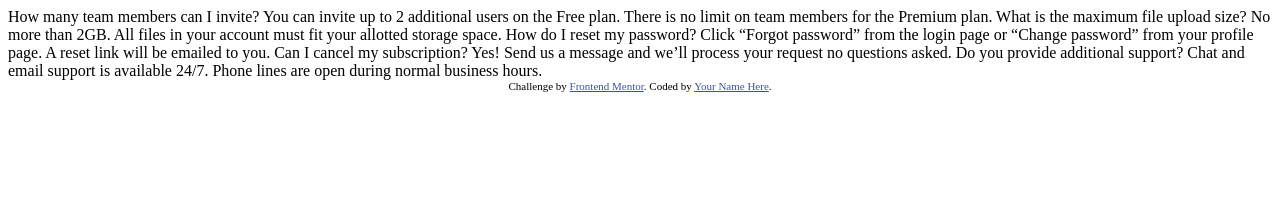
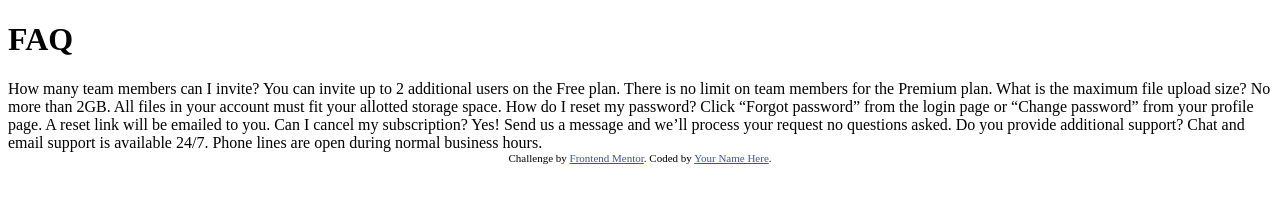
Before and after one commit to Yeyeong99/faq-accordion, a plain HTML site: page faq-accordion-card-main/index.html in a window 1280 px wide. Drawn offline with Linux system fonts and the light colour scheme.

Commit message:
first commit

```diff
--- a/faq-accordion-card-main/index.html
+++ b/faq-accordion-card-main/index.html
@@ -15,6 +15,9 @@
   </style>
 </head>
 <body>
+  <h1 class="">
+    FAQ
+  </h1>
   How many team members can I invite?
   You can invite up to 2 additional users on the Free plan. There is no limit on
   team members for the Premium plan.
```
